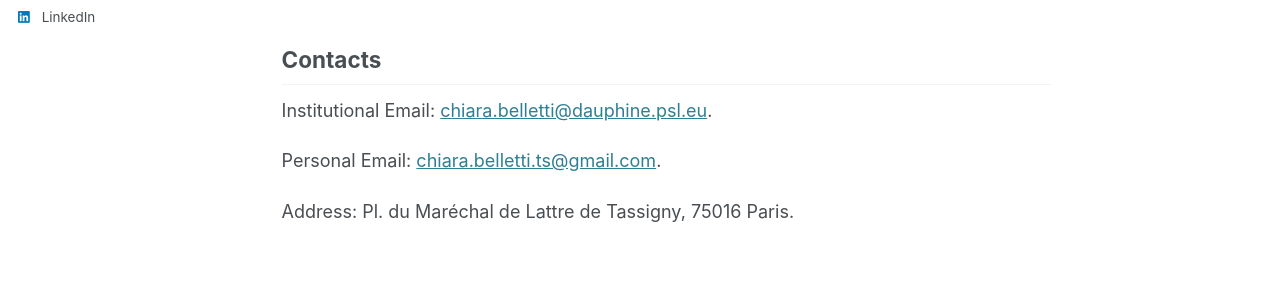
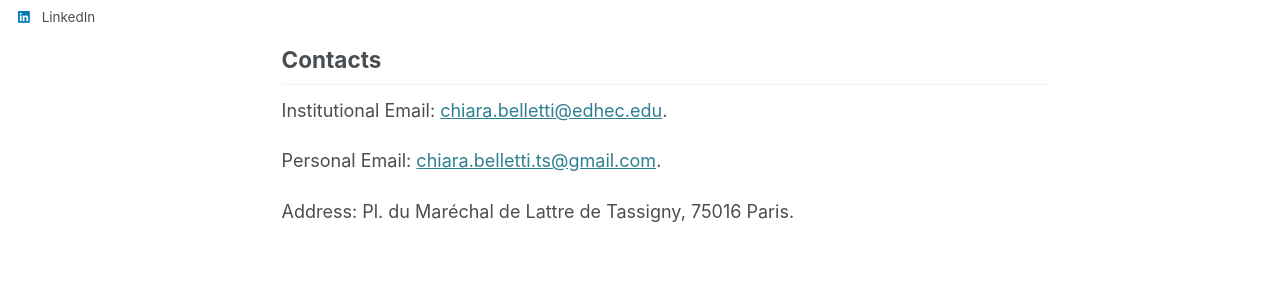
Before and after one commit to ChiaraBelletti/ChiaraBelletti.github.io, a Jekyll site: the page built from _pages/about.md, in a window 1280 px wide and 1088 px high. Shown: the part 486-779 px from the top of the window. Built offline with Jekyll 4.4.1, drawn with Linux system fonts in a browser that asks for light colours; some web fonts are replaced.

Commit message:
Update institutional email address

```diff
--- a/_pages/about.md
+++ b/_pages/about.md
@@ -19,7 +19,7 @@ Examples of industries I enjoy studying include online travel agencies (OTAs) an
 Contacts
 ------
 
-Institutional Email: <a href="mailto:">chiara.belletti@dauphine.psl.eu</a>.
+Institutional Email: <a href="mailto:">chiara.belletti@edhec.edu</a>.
 
 Personal Email: <a href="mailto:">chiara.belletti.ts@gmail.com</a>.
 
```
